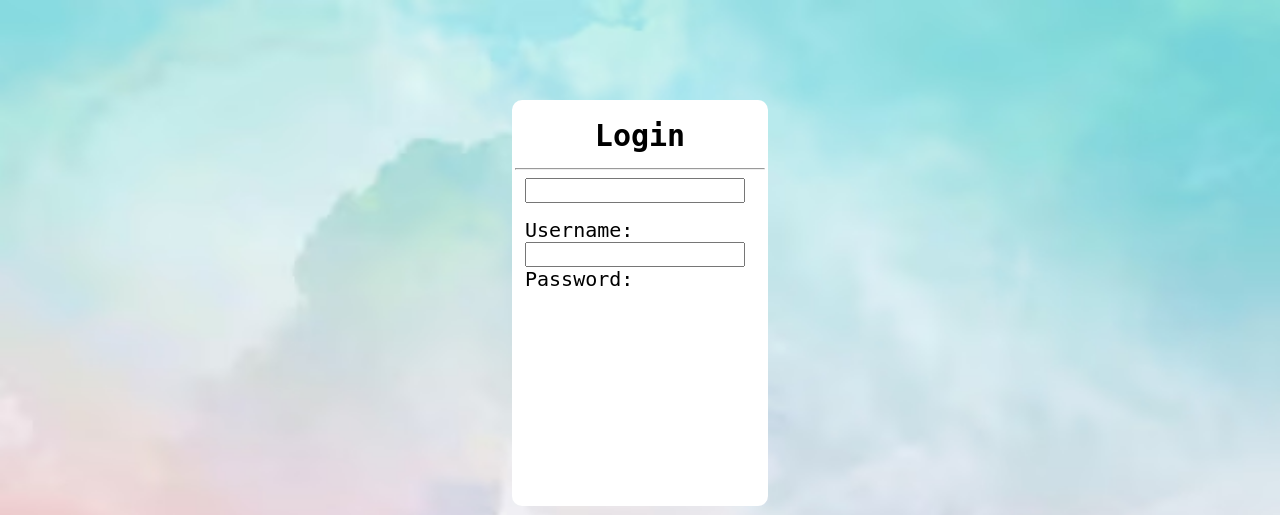
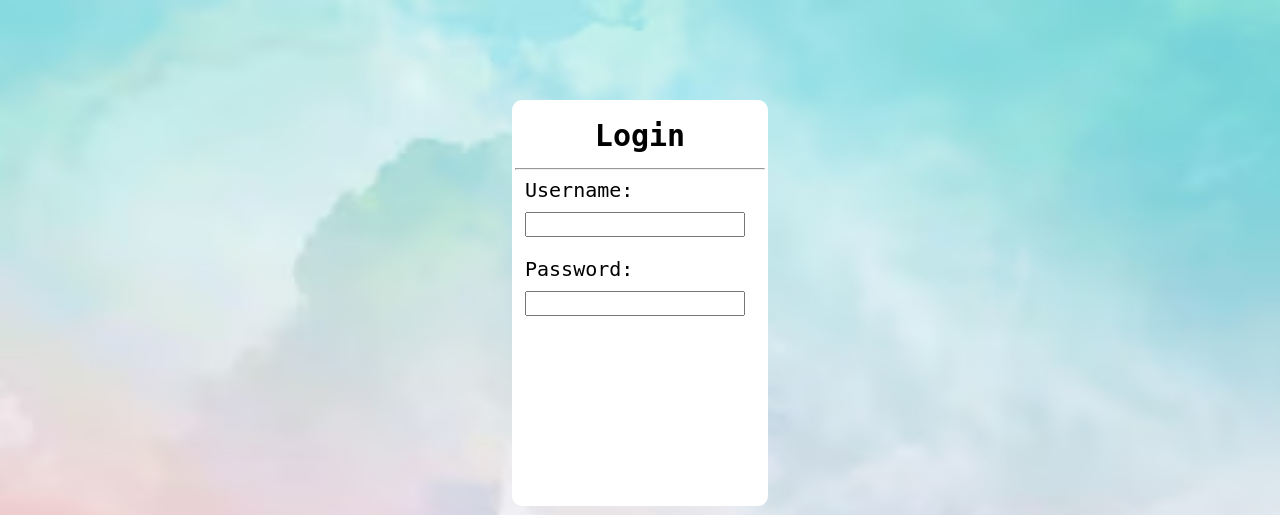
Before and after one commit to ILovePrograming123/ILovePrograming123school.GitHub.io, a PHP site: page / in a window 1280 px wide. Shown: the top 515 px of the page. Run offline with PHP 8.4, Linux system fonts and the light colour scheme.

Commit message:
Update index.php

```diff
--- a/index.php
+++ b/index.php
@@ -22,10 +22,11 @@ body{
 <div>
 	<h2 style="text-align: center; font-family: monospace; font-size: 30px; margin-top: 15px;margin-bottom: 15;">Login</h2>
 	<hr></hr>
+	<p style="margin-top: 5px;margin-left: 10px;margin-right: 5;font-family: monospace;font-size: 20px;margin-bottom: 10;">Username:</p>
 	<input type="text" name="username" style="height: 25px; width: 220px;margin-left: 10;margin-bottom: 15px;">
-	<label for="username" style="margin-top: 5px;margin-left: 10px;margin-right: 5;font-family: monospace;font-size: 20px;margin-bottom: 10;">Username:</label>
+	<p style="margin-top: 5px;margin-left: 10px;margin-right: 5;font-family: monospace;font-size: 20px;margin-bottom: 10;">Password:</p>
 	<input type="text" name="password" style="height: 25px; width: 220px;margin-left: 10">
-	<label for="password" style="margin-top: 5px;margin-left: 10px;margin-right: 5;font-family: monospace;font-size: 20px;margin-bottom: 10;">Password:</label>
+
 
 </div>
 </body>
```
